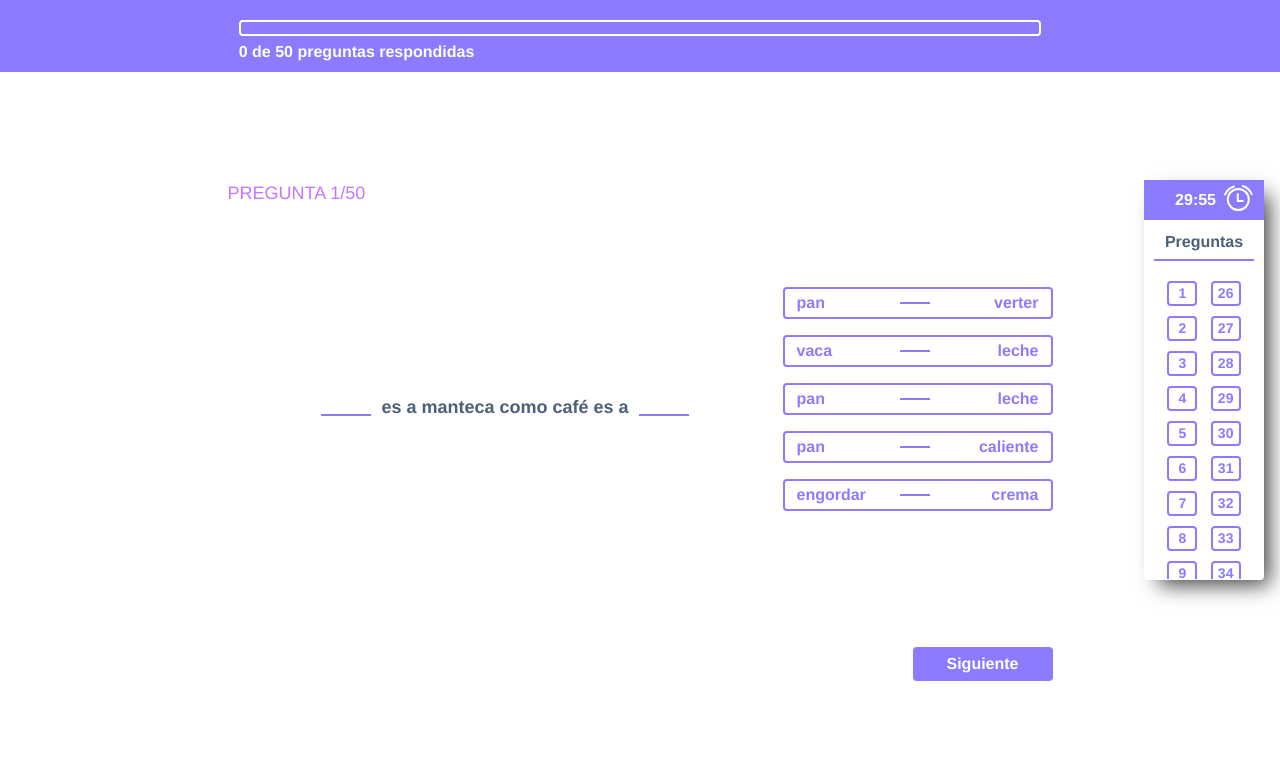
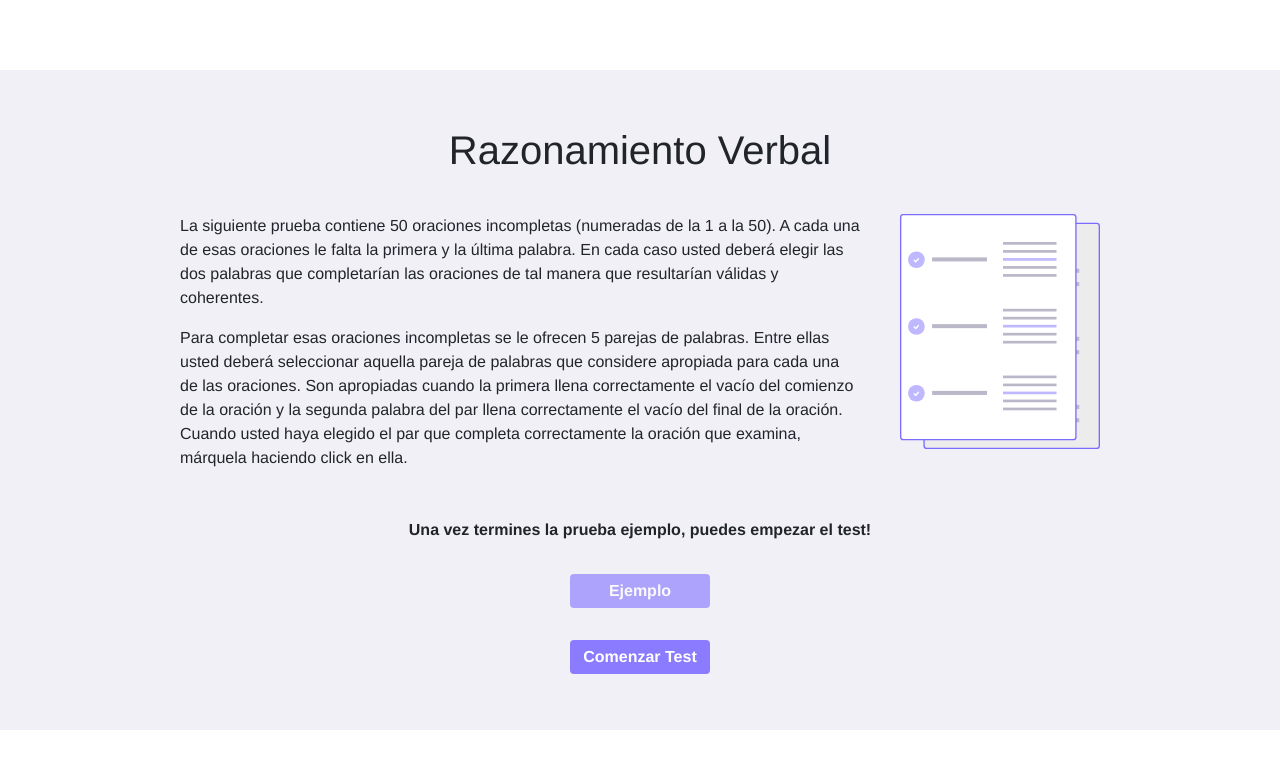
Before and after one commit to Mikjail/psicolab-ui, a Vue app: page / in a window 1280 px wide. Shown: the top 768 px of the page. Built offline with nearby package versions, Linux system fonts and the light colour scheme.

Commit message:
VR-INTRO - Adding VRIntro and reestructuring architecture

```diff
--- a/src/App.vue
+++ b/src/App.vue
@@ -13,7 +13,7 @@ body {
 }
 #app {
   height: 100%;
-  font-family: Avenir, Helvetica, Arial, sans-serif;
+  font-family: OpenSans, Avenir, Helvetica, Arial, sans-serif;
   -webkit-font-smoothing: antialiased;
   -moz-osx-font-smoothing: grayscale;
 }
--- a/src/components/QuestionMap.vue
+++ b/src/components/VerbalReasoning/QuestionMap.vue
@@ -115,7 +115,7 @@ export default class QuestionMap extends Vue {
         margin-right: 8px;
       }
       &__icon{
-        background: url('../assets/watch.svg') no-repeat;
+        background: url('../../assets/watch.svg') no-repeat;
         height: 30px;
         width: 30px;
         position: relative;
--- a/src/components/VerbalTest.vue
+++ b/src/components/VerbalReasoning/VerbalTest.vue
@@ -37,7 +37,7 @@
 import {
   Vue, Prop, Component, Watch,
 } from 'vue-property-decorator';
-import { VerbalReasoningDetail } from '../views/VerbalReasoning.vue';
+import { VerbalReasoningDetail } from '@/views/VerbalReasoning/VerbalReasoningTest.vue';
 
 @Component
 export default class VerbalTest extends Vue {
--- a/src/router/index.ts
+++ b/src/router/index.ts
@@ -1,7 +1,7 @@
 import Vue from 'vue';
 import VueRouter, { RouteConfig } from 'vue-router';
 import Home from '../views/Home.vue';
-import VerbalReasoning from '../views/VerbalReasoning.vue';
+import VerbalReasoning from '../views/VerbalReasoning/index.vue';
 
 Vue.use(VueRouter);
 
--- a/src/styles/_variables.scss
+++ b/src/styles/_variables.scss
@@ -3,5 +3,6 @@ $secondary: #C575FF;
 
 $primary-light: #C0B8FF;
 $dark-gray: #4B6179;
+$light-gray: #F1F0F7;
 
 $primary-gradient: radial-gradient(circle, rgba(124, 107, 255, 1) 2%, rgba(78, 56, 250, 1) 100%);
--- a/src/views/Home.vue
+++ b/src/views/Home.vue
@@ -1,15 +1,12 @@
 <template>
   <div class="home">
-    <nav-bar> </nav-bar>
   </div>
 </template>
 
 <script lang="ts">
 import { Component, Vue } from 'vue-property-decorator';
-// @ is an alias to /src
-import NavBar from '@/components/NavBar.vue';
 
-@Component({ components: { NavBar } })
+@Component
 export default class Home extends Vue {
 
 }
--- /dev/null
+++ b/src/views/VerbalReasoning/VerbalReasoningIntro.vue
@@ -0,0 +1,98 @@
+<template>
+<div class="container-fluid verbal-reasoning-intro">
+  <div class="container">
+    <div class="row justify-content-center">
+      <h1 class="verbal-reasoning-intro__title">Razonamiento Verbal</h1>
+      <div class="col-12 col-xl-10 verbal-reasoning-intro__text-preview">
+        <div class="verbal-reasoning-intro__text-preview__text">
+            <p>La siguiente prueba contiene 50 oraciones incompletas (numeradas de la 1 a la 50).
+            A cada una de esas oraciones le falta la primera y la última palabra.
+            En cada caso usted deberá elegir las dos palabras que completarían las oraciones
+            de tal manera que resultarían válidas y coherentes.</p>
+            <p>
+              Para completar esas oraciones incompletas se le ofrecen 5 parejas de palabras.
+            Entre ellas usted deberá seleccionar aquella pareja de palabras que considere
+            apropiada para cada una de las oraciones.
+            Son apropiadas cuando la primera llena correctamente el vacío del comienzo
+            de la oración y
+            la segunda palabra del par llena correctamente el vacío del final de la oración.
+            Cuando usted haya elegido el par que completa correctamente la oración que examina,
+            márquela haciendo click en ella.
+            </p>
+        </div>
+        <div class="verbal-reasoning-intro__text-preview__preview">
+              <img src="../../assets/verbal-reasoning.svg" alt="">
+        </div>
+      </div>
+    </div>
+    <div class="row">
+      <div class="verbal-reasoning-intro__test">
+        <div class="verbal-reasoning-intro__test__example-title">
+            Una vez termines la prueba ejemplo, puedes empezar el test!
+        </div>
+        <button
+          :class="{disabled : exampleCompleted}"
+          class="btn verbal-reasoning-intro__test__example-btn">
+          Ejemplo
+        </button>
+        <button
+          :class="{disabled : !exampleCompleted}"
+          class="btn verbal-reasoning-intro__test__test-btn"
+          @click="onStartTest()">
+          Comenzar Test
+        </button>
+      </div>
+    </div>
+  </div>
+</div>
+</template>
+<script lang="ts">
+import { Component, Vue } from 'vue-property-decorator';
+import { ViewMode } from './index.vue';
+
+@Component
+export default class VerbalReasoning extends Vue {
+  exampleCompleted = true;
+
+  onStartTest() {
+    console.log('entro aca');
+    this.$emit('onViewChanged', ViewMode.TEST);
+  }
+}
+</script>
+<style lang="scss">
+.verbal-reasoning-intro{
+  padding: 56px 0;
+  background-color: $light-gray;
+  &__title{
+    text-align: center;
+    width: 100%;
+  }
+  &__text-preview{
+    display:flex;
+    margin-top: 32px;
+    &__text{
+      padding-right: 40px;
+    }
+    &__preview{
+      img{
+        width: 200px;
+      }
+    }
+  }
+  &__test{
+    display: flex;
+    flex-direction: column;
+    align-items: center;
+    justify-content: center;
+    font-weight: bold;
+    width: 100%;
+    margin-top: 32px;
+    &__example-btn,
+    &__test-btn {
+      @include btn-primary;
+      margin-top: 32px;
+    }
+  }
+}
+</style>
--- a/src/views/VerbalReasoning.vue
+++ b/src/views/VerbalReasoning/VerbalReasoningTest.vue
@@ -1,5 +1,5 @@
 <template>
-  <div class="verbal-reasoning">
+  <div class="verbal-reasoning-test">
     <NavBar
       :totalQuestions="totalQuestions"
       :totalAnswers="totalAnswers" />
@@ -30,19 +30,19 @@
 </template>
 <script lang="ts">
 import { Component, Vue } from 'vue-property-decorator';
-import NavBar from '@/components/NavBar.vue';
-import VerbalTest from '@/components/VerbalTest.vue';
-import FooterNav from '@/components/FooterNav.vue';
-import QuestionMap from '@/components/QuestionMap.vue';
+import NavBar from '@/components/common/NavBar.vue';
+import FooterNav from '@/components/common/FooterNav.vue';
+import QuestionMap from '@/components/VerbalReasoning/QuestionMap.vue';
+import VerbalTest from '@/components/VerbalReasoning/VerbalTest.vue';
 // eslint-disable-next-line
-import testData from '../assets/data/verbal-reasoning.json';
+import testData from '../../assets/data/verbal-reasoning.json';
 
 @Component({
   components: {
     NavBar, VerbalTest, FooterNav, QuestionMap,
   },
 })
-export default class VerbalReasoning extends Vue {
+export default class VerbalReasoningTest extends Vue {
   testData: Array<VerbalReasoningDetail> = [] ;
 
   totalPages = 1;
@@ -98,7 +98,7 @@ export interface VerbalReasoningDetail {
 }
 </script>
 <style lang="scss">
-  .verbal-reasoning{
+  .verbal-reasoning-test{
       padding-top: 180px;
     &__nav-btns{
       display:flex;
--- /dev/null
+++ b/src/views/VerbalReasoning/index.vue
@@ -0,0 +1,42 @@
+<template>
+  <div class="verbal-reasoning">
+      <div class="verbal-reasoning__intro"
+        v-if="viewMode === viewType.INTRO">
+        <VerbalReasoningIntro v-on:onViewChanged="onViewChanged" />
+      </div>
+      <VerbalReasoningTest   v-if="viewMode === viewType.TEST"/>
+  </div>
+</template>
+<script lang="ts">
+import { Vue, Component } from 'vue-property-decorator';
+import VerbalReasoningTest from './VerbalReasoningTest.vue';
+import VerbalReasoningIntro from './VerbalReasoningIntro.vue';
+
+export enum ViewMode {
+  INTRO = 'intro',
+  TEST = 'test',
+  SUMMARY = 'summary'
+}
+
+@Component({ components: { VerbalReasoningTest, VerbalReasoningIntro } })
+export default class VerbalReasoning extends Vue {
+  viewType = ViewMode;
+
+  viewMode = this.viewType.INTRO;
+
+  onViewChanged(view: ViewMode) {
+    this.viewMode = view;
+  }
+}
+
+</script>
+<style lang="scss">
+.verbal-reasoning{
+  height: 100%;
+    &__intro{
+      display:flex;
+      align-items: center;
+      height: 100%;
+    }
+}
+</style>
```
Also changed, not shown: src/assets/verbal-reasoning.svg (added), src/components/common/FooterNav.vue (renamed from src/components/FooterNav.vue), src/components/common/NavBar.vue (renamed from src/components/NavBar.vue).
